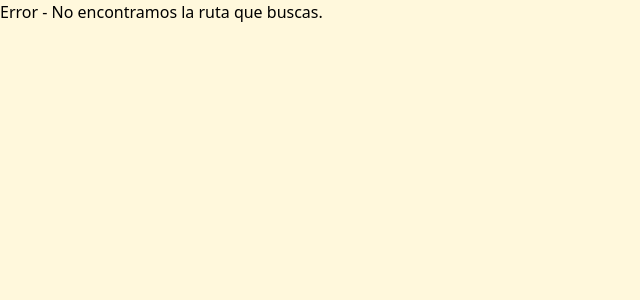
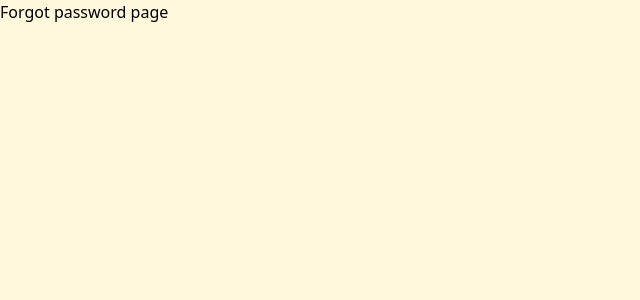
Before and after one commit to DGMLX/NextJS---Learning, a Next.js app: page /forgot-password in a window 1280 px wide. Before the commit this address had no page. Shown: the top 300 px of the page, without its empty margins (0-640 px from the left). Built offline with nearby package versions, Linux system fonts and the light colour scheme.

Commit message:
agregando actualizaciones de aprendizaje

```diff
--- /dev/null
+++ b/src/app/(auth)/forgot-password/page.tsx
@@ -0,0 +1,7 @@
+const ForgotPassword = () =>{
+    return(
+        <h1>Forgot password page</h1>
+    )
+}
+
+export default ForgotPassword
--- /dev/null
+++ b/src/app/(auth)/login/page.tsx
@@ -0,0 +1,7 @@
+const LoginPage = () =>{
+    return(
+        <h1>Login page</h1>
+    )
+}
+
+export default LoginPage
--- /dev/null
+++ b/src/app/(auth)/register/page.tsx
@@ -0,0 +1,7 @@
+const RegisterPage = () =>{
+    return(
+        <h1>Register page</h1>
+    )
+}
+
+export default RegisterPage
--- /dev/null
+++ b/src/app/_lib/page.tsx
@@ -0,0 +1,7 @@
+const Lib = () =>{
+    return(
+        <h1>Esto es privado y no se mostrará en el routing system</h1>
+    )
+}
+
+export default Lib;
```
Also changed, not shown: src/app/_lib/util_function.ts (added), 1 other file (tests, documents, lock files or other folders).
